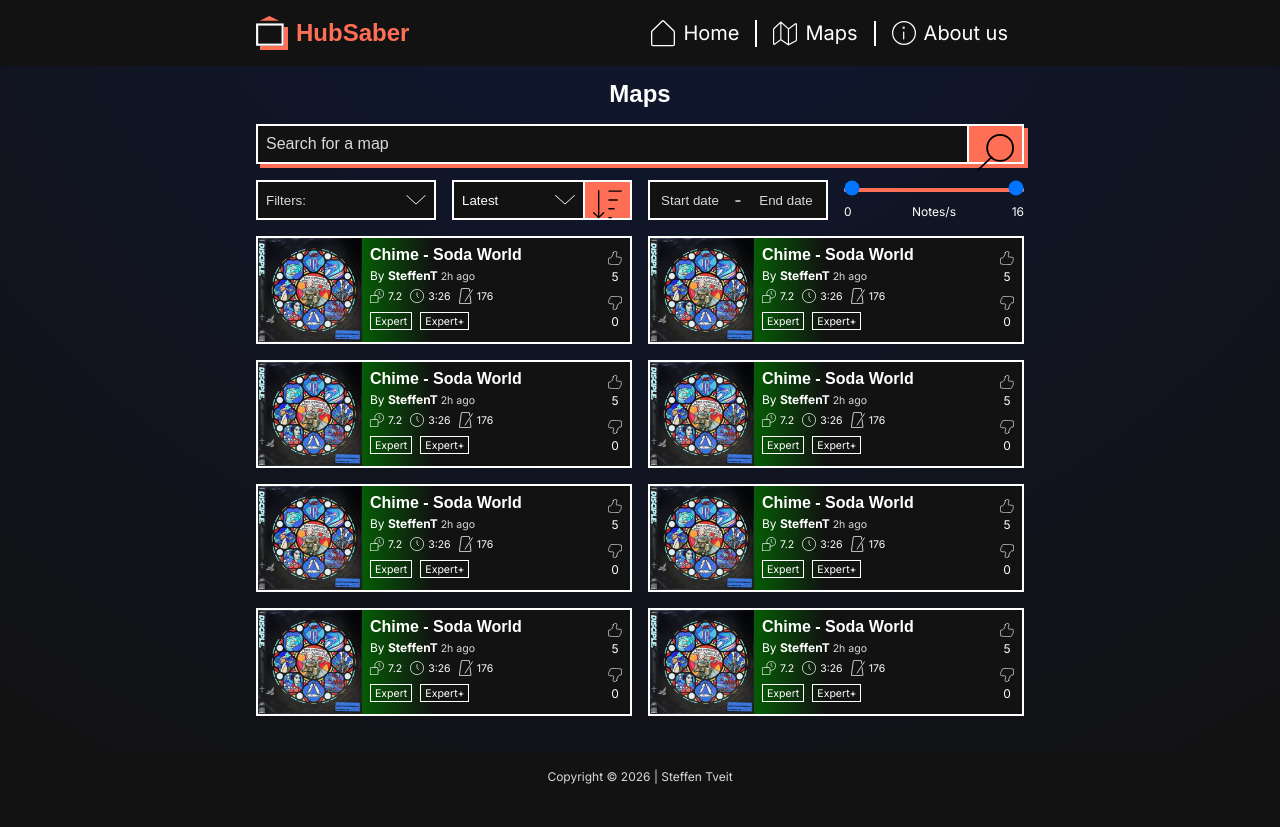
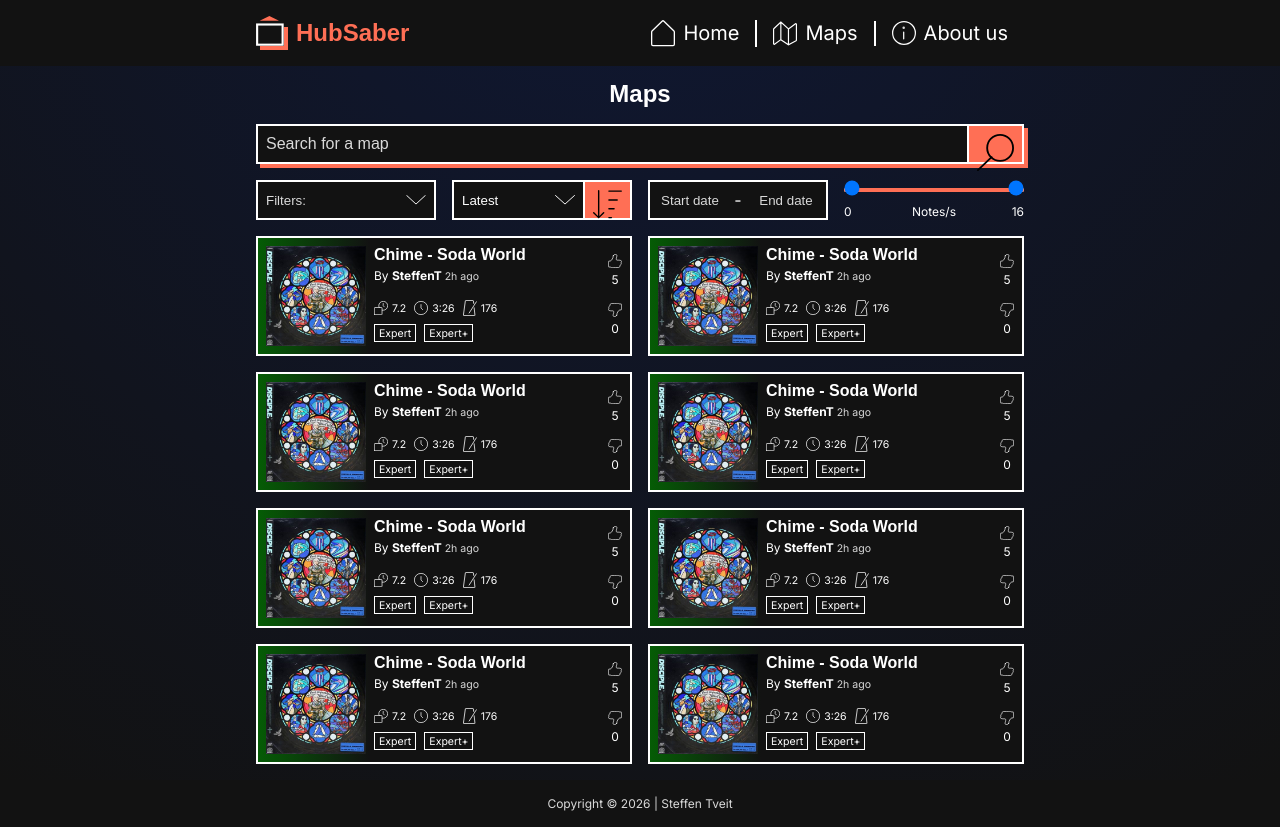
Before and after one commit to StoffenToffen/HubSaber, a Next.js app: page /maps in a window 1280 px wide. Before the commit the page ends 800 px from the top, so only its background shows below. Built offline with nearby package versions, Linux system fonts and the light colour scheme; a web font is replaced by a local one.

Commit message:
style: Made maps fit more text better

```diff
--- a/app/maps/page.module.css
+++ b/app/maps/page.module.css
@@ -171,9 +171,10 @@
 }
 
 .map {
-  background-color: var(--color-bg);
+  background: linear-gradient(90deg, rgb(5, 92, 5), var(--color-bg) 30%);
   display: flex;
   border: var(--border);
+  padding: 0.5rem;
   text-align: left;
   transition: 0.1s;
 
@@ -183,9 +184,8 @@
 }
 
 .mapInfo {
-  padding: 0.5rem;
   flex-grow: 1;
-  background: linear-gradient(90deg, rgb(5, 92, 5), var(--color-bg) 30%);
+  padding-inline: 0.5rem;
 }
 
 .mapTitle {
@@ -206,7 +206,7 @@
   align-items: center;
   gap: 0.5rem;
   font-size: 0.66rem;
-  padding-top: 0.25rem;
+  padding-top: 1rem;
 }
 
 .mapStat {
@@ -230,7 +230,8 @@
 .mapRatings {
   display: flex;
   flex-direction: column;
-  justify-content: space-evenly;
+  gap: 1rem;
+  padding-block: 0.5rem;
 }
 
 .mapRating {
@@ -238,7 +239,6 @@
   flex-direction: column;
   align-items: center;
   gap: 0.25rem;
-  padding-inline: 0.5rem;
   font-size: 0.75rem;
 }
 
--- a/app/maps/page.tsx
+++ b/app/maps/page.tsx
@@ -97,7 +97,7 @@ const Page = () => {
       <section className={styles.maps}>
         {Array.from({ length: 8 }, (_, i) => (
           <div key={i} className={styles.map}>
-            <Image src={cover} alt="map name" width={104} />
+            <Image src={cover} alt="map name" width={100} />
 
             <div className={styles.mapInfo}>
               <h2 className={`heading ${styles.mapTitle}`}>
```
